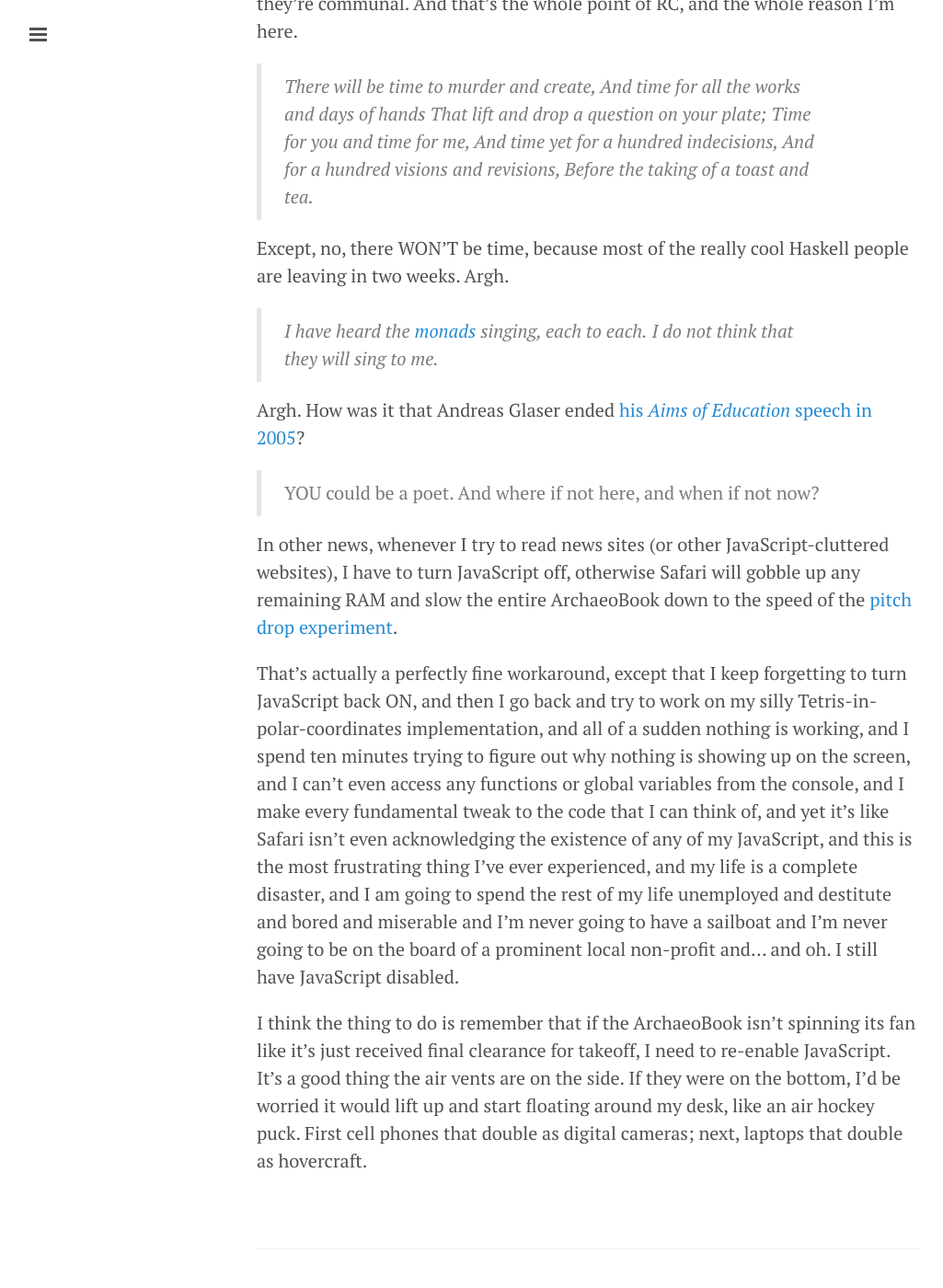
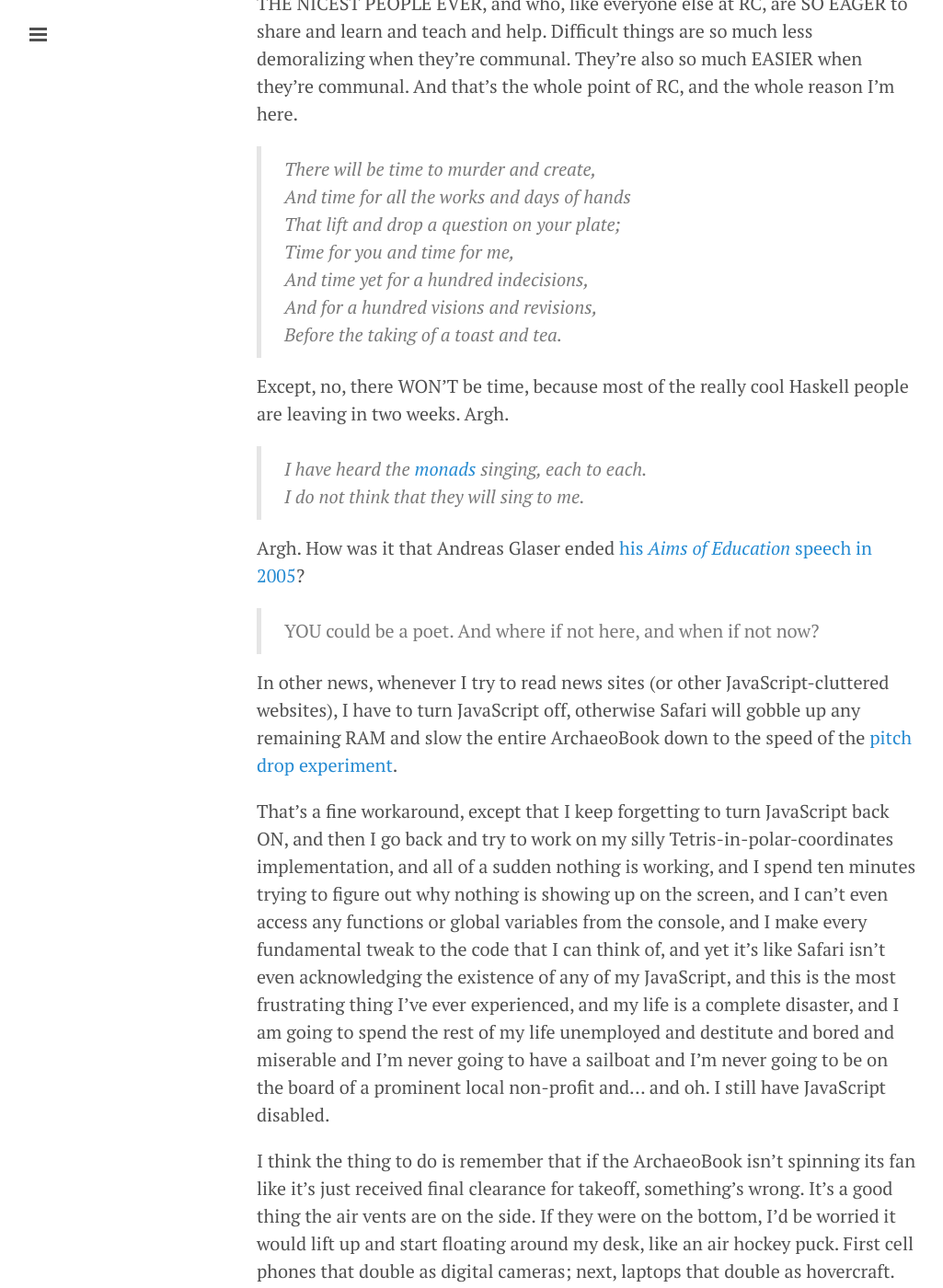
Before and after one commit to amalex5/amalex5.github.io, a Jekyll site: the page built from _posts/2016-01-27-recurse-center-day-4-3.markdown, in a window 1280 px wide and 1400 px high, scrolled down 2229 px. Shown: the whole window at 92% size, without its empty margins (1-1026 px from the left). Built offline with Jekyll 4.4.1, drawn with Linux system fonts in a browser that asks for light colours; some of the changed text lies outside the part shown.

Commit message:
Post update: Recurse Center, Day 4.3

```diff
--- a/_posts/2016-01-27-recurse-center-day-4-3.markdown
+++ b/_posts/2016-01-27-recurse-center-day-4-3.markdown
@@ -21,28 +21,28 @@ I told myself I was going to get back to trying to learn Haskell this week, but
 
 I promised myself, at the beginning of this week, that I would split my time between Haskell and writing this Tetris-on-polar-coordinates implementation in [D3](http://www.d3js.org). I figured that's the sensible approach: doing the silly JavaScript stuff would give me the psychological positive reinforcement to learn something hard; doing difficult things in small amounts, CONSISTENTLY, sums up to doing big things. Except I've been [non-compliant](https://en.wikipedia.org/wiki/Compliance_(medicine)) to my own prescription.
 
->*Should I, after tea and cakes and ices,
->Have the strength to force the moment to its crisis?
->But though I have wept and fasted, wept and prayed,
->Though I have seen my head (grown slightly bald) brought in upon a platter,
->I am no prophet — and here’s no great matter;
->I have seen the moment of my greatness flicker,
->And I have seen the eternal Footman hold my coat, and snicker,
+>*Should I, after tea and cakes and ices,<br>
+>Have the strength to force the moment to its crisis?<br>
+>But though I have wept and fasted, wept and prayed,<br>
+>Though I have seen my head (grown slightly bald) brought in upon a platter,<br>
+>I am no prophet — and here’s no great matter;<br>
+>I have seen the moment of my greatness flicker,<br>
+>And I have seen the eternal Footman hold my coat, and snicker,<br>
 >And in short, I was afraid.*
 
 The worst part is that the reason it's been so scary is because I've been working on Haskell ENTIRELY ALONE, which is ABSURD, because there are lots of people here who know Haskell reasonably well (or at least better than me), and who are THE NICEST PEOPLE EVER, and who, like everyone else at RC, are SO EAGER to share and learn and teach and help. Difficult things are so much less demoralizing when they're communal. They're also so much EASIER when they're communal. And that's the whole point of RC, and the whole reason I'm here.
 
->*There will be time to murder and create,
->And time for all the works and days of hands
->That lift and drop a question on your plate;
->Time for you and time for me,
->And time yet for a hundred indecisions,
->And for a hundred visions and revisions,
->Before the taking of a toast and tea.*
+>*There will be time to murder and create,<br>
+>And time for all the works and days of hands<br>
+>That lift and drop a question on your plate;<br>
+>Time for you and time for me,<br>
+>And time yet for a hundred indecisions,<br>
+>And for a hundred visions and revisions,<br>
+>Before the taking of a toast and tea.*<br>
 
 Except, no, there WON'T be time, because most of the really cool Haskell people are leaving in two weeks. Argh.
 
->*I have heard the [monads](https://en.wikipedia.org/wiki/Monad_(functional_programming)) singing, each to each.*
+>*I have heard the [monads](https://en.wikipedia.org/wiki/Monad_(functional_programming)) singing, each to each.*<br>
 >*I do not think that they will sing to me.*
 
 Argh. How was it that Andreas Glaser ended [his *Aims of Education* speech in 2005](https://aims.uchicago.edu/page/2005-andreas-glaeser)?
@@ -51,6 +51,6 @@ Argh. How was it that Andreas Glaser ended [his *Aims of Education* speech in 20
 
 In other news, whenever I try to read news sites (or other JavaScript-cluttered websites), I have to turn JavaScript off, otherwise Safari will gobble up any remaining RAM and slow the entire ArchaeoBook down to the speed of the [pitch drop experiment](https://en.wikipedia.org/wiki/Pitch_drop_experiment).
 
-That's actually a perfectly fine workaround, except that I keep forgetting to turn JavaScript back ON, and then I go back and try to work on my silly Tetris-in-polar-coordinates implementation, and all of a sudden nothing is working, and I spend ten minutes trying to figure out why nothing is showing up on the screen, and I can't even access any functions or global variables from the console, and I make every fundamental tweak to the code that I can think of, and yet it's like Safari isn't even acknowledging the existence of any of my JavaScript, and this is the most frustrating thing I've ever experienced, and my life is a complete disaster, and I am going to spend the rest of my life unemployed and destitute and bored and miserable and I'm never going to have a sailboat and I'm never going to be on the board of a prominent local non-profit and... and oh. I still have JavaScript disabled.
+That's a fine workaround, except that I keep forgetting to turn JavaScript back ON, and then I go back and try to work on my silly Tetris-in-polar-coordinates implementation, and all of a sudden nothing is working, and I spend ten minutes trying to figure out why nothing is showing up on the screen, and I can't even access any functions or global variables from the console, and I make every fundamental tweak to the code that I can think of, and yet it's like Safari isn't even acknowledging the existence of any of my JavaScript, and this is the most frustrating thing I've ever experienced, and my life is a complete disaster, and I am going to spend the rest of my life unemployed and destitute and bored and miserable and I'm never going to have a sailboat and I'm never going to be on the board of a prominent local non-profit and... and oh. I still have JavaScript disabled.
 
-I think the thing to do is remember that if the ArchaeoBook isn't spinning its fan like it's just received final clearance for takeoff, I need to re-enable JavaScript. It's a good thing the air vents are on the side. If they were on the bottom, I'd be worried it would lift up and start floating around my desk, like an air hockey puck. First cell phones that double as digital cameras; next, laptops that double as hovercraft.
+I think the thing to do is remember that if the ArchaeoBook isn't spinning its fan like it's just received final clearance for takeoff, something's wrong. It's a good thing the air vents are on the side. If they were on the bottom, I'd be worried it would lift up and start floating around my desk, like an air hockey puck. First cell phones that double as digital cameras; next, laptops that double as hovercraft.
```
Also changed, not shown: other parts of _posts/2016-01-27-recurse-center-day-4-3.markdown (+2 -2 lines).
